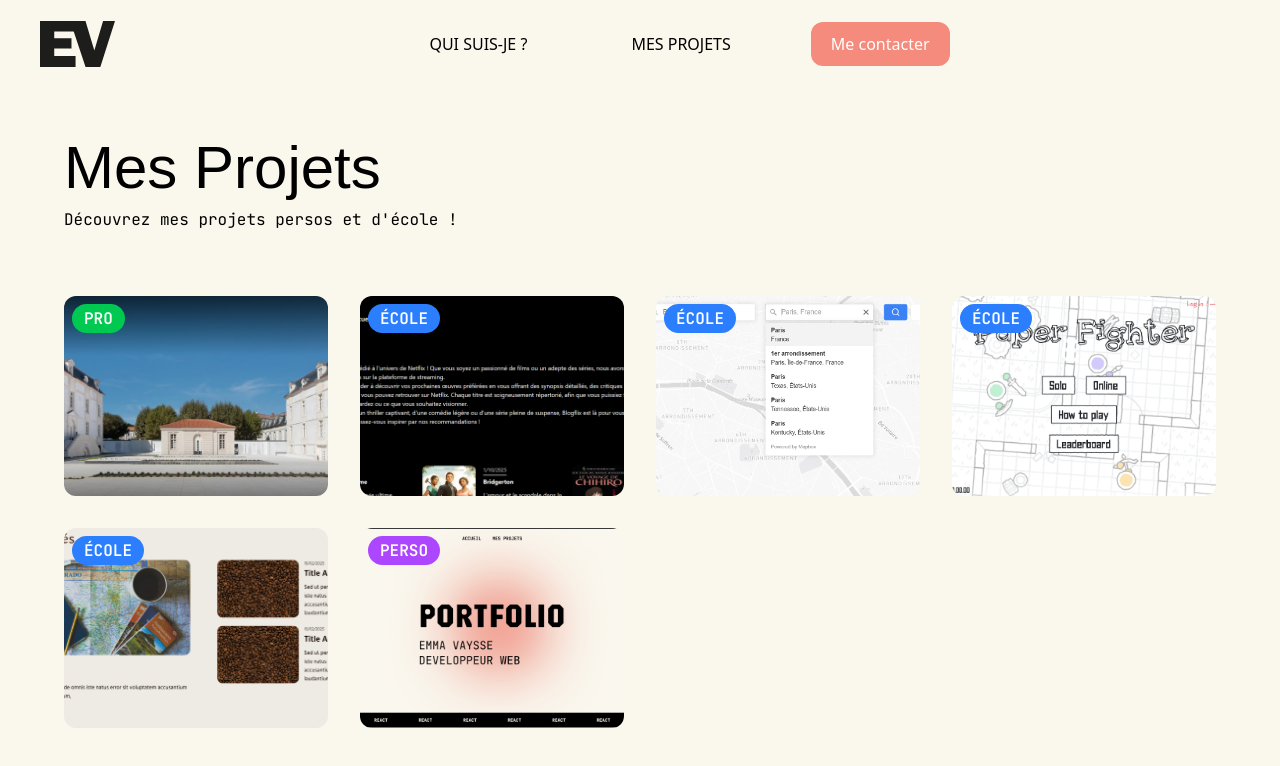
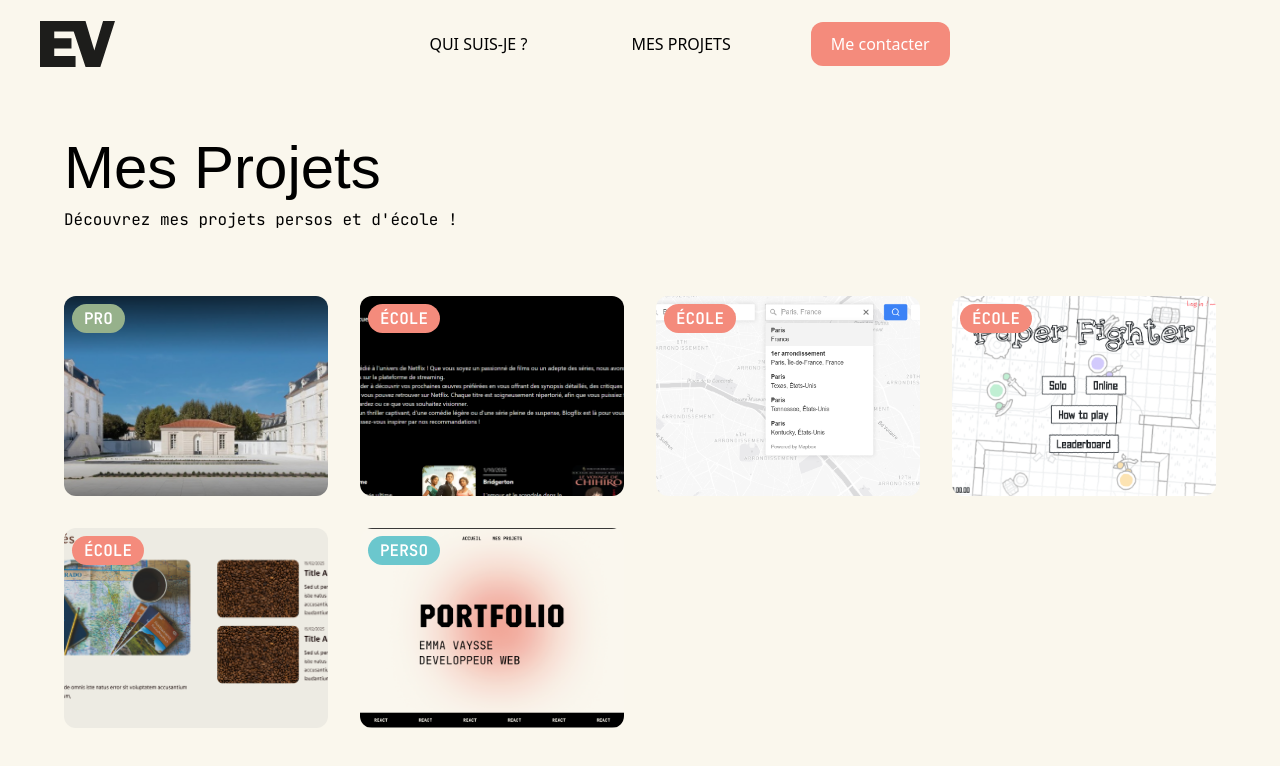
Before and after one commit to EmmaESD/PortfolioEmma, a Next.js app: page /projets in a window 1280 px wide. Shown: the top 766 px of the page. Built offline with nearby package versions, Linux system fonts and the light colour scheme; a web font is replaced by a local one.

Commit message:
change tag colors

```diff
--- a/app/components/Tag.tsx
+++ b/app/components/Tag.tsx
@@ -7,15 +7,15 @@ interface TagProps {
 export default function Tag({ category }: TagProps) {
     const styles = {
     école: {
-      bg: "bg-blue-500",
+      bg: "bg-tag-ecole",
       text: "École",
     },
     pro: {
-      bg: "bg-green-500",
+      bg: "bg-tag-pro",
       text: "Pro",
     },
     perso: {
-      bg: "bg-purple-500",
+      bg: "bg-tag-perso",
       text: "Perso",
     },
   };
--- a/app/globals.css
+++ b/app/globals.css
@@ -7,6 +7,9 @@
     --color-secondary: #FBB48E;
     --color-accent: #F48B7C;
     --color-dark: #000000;
+    --color-tag-perso: #6BC7CD;
+    --color-tag-pro: #96B18B;
+    --color-tag-ecole: #F48B7C;
     --text-xs: 1rem;
     --text-sm: 1.25rem;
     --text-md: 1.56rem;
```
